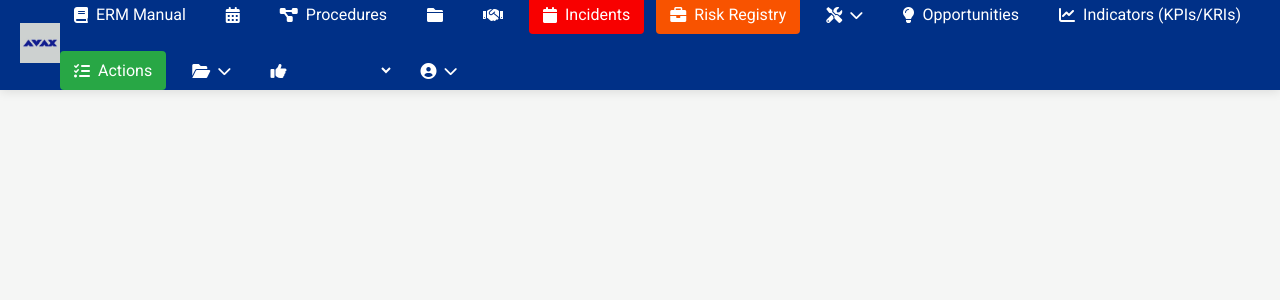
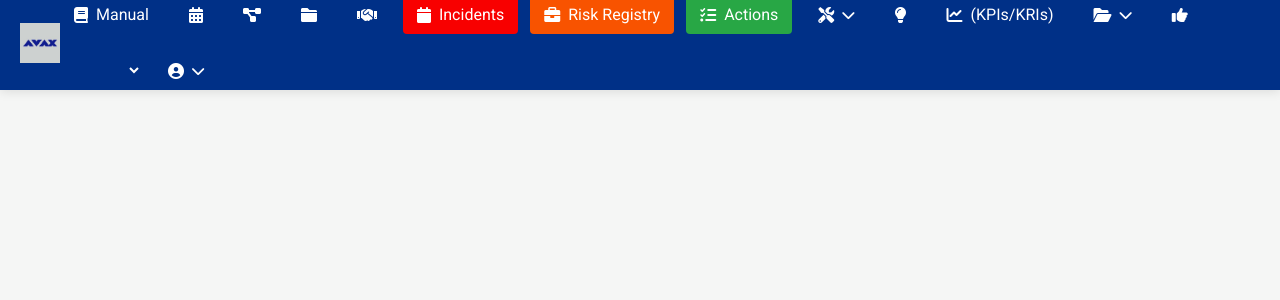
Before and after one commit to ahadjipanayis/ormproject, a Django app: template orm/templates/frontend.html in a window 1280 px wide. Shown: the top 300 px of the page. Run offline with Django 5.2, Linux system fonts and the light colour scheme; the template is opened without the code that fills it, so the values that code supplies are empty.

Commit message:
frontend

```diff
--- a/orm/templates/frontend.html
+++ b/orm/templates/frontend.html
@@ -269,7 +269,7 @@
         <div class="nav-menu">
             <!-- ERM Manual (Moved to First Position) -->
             <a href="javascript:void(0)" data-link="{{ home_link }}" class="btn" title="{% trans 'ERM Manual' %}" aria-label="{% trans 'View ERM Manual' %}">
-                <i class="fas fa-book"></i> {% trans "ERM Manual" %}
+                <i class="fas fa-book"></i> {% trans "Manual" %}
             </a>
 
             <!-- Calendar -->
@@ -279,7 +279,7 @@
 
             <!-- Procedures -->
             <a href="javascript:void(0)" data-link="/procedures/" class="btn" title="{% trans 'Procedures' %}" aria-label="{% trans 'View Procedures' %}">
-                <i class="fas fa-diagram-project"></i> {% trans "Procedures" %}
+                <i class="fas fa-diagram-project"></i> {% trans "" %}
             </a>
 
             <!-- Documents -->
@@ -301,7 +301,9 @@
             <a href="javascript:void(0)" data-link="/risks_new/" class="btn btn-risk" title="{% trans 'Risk Registry' %}" aria-label="{% trans 'View Risk Registry' %}">
                 <i class="fas fa-briefcase"></i> {% trans "Risk Registry" %}
             </a>
-
+            <a href="javascript:void(0)" data-link="actions/" class="btn btn-action" title="{% trans 'Actions' %}" aria-label="{% trans 'View Actions' %}">
+                <i class="fas fa-tasks"></i> {% trans "Actions" %}
+            </a>
             <!-- Tools Dropdown -->
             <div class="dropdown">
                 <button class="dropdown-btn" aria-label="{% trans 'Tools Options' %}"><i class="fas fa-tools"></i> {% trans "" %}</button>
@@ -322,18 +324,16 @@
 
             <!-- Opportunities -->
             <a href="javascript:void(0)" data-link="/opportunities/" class="btn" title="{% trans 'Opportunities' %}" aria-label="{% trans 'View Opportunities' %}">
-                <i class="fas fa-lightbulb"></i> {% trans "Opportunities" %}
+                <i class="fas fa-lightbulb"></i> {% trans "" %}
             </a>
 
             <!-- KPIs/KRIs -->
             <a href="javascript:void(0)" data-link="indicators/" class="btn" title="{% trans 'KPIs/KRIs' %}" aria-label="{% trans 'View KPIs/KRIs' %}">
-                <i class="fas fa-chart-line"></i> {% trans "Indicators" %} (KPIs/KRIs)
+                <i class="fas fa-chart-line"></i> {% trans "" %} (KPIs/KRIs)
             </a>
 
             <!-- Actions -->
-            <a href="javascript:void(0)" data-link="actions/" class="btn btn-action" title="{% trans 'Actions' %}" aria-label="{% trans 'View Actions' %}">
-                <i class="fas fa-tasks"></i> {% trans "Actions" %}
-            </a>
+
 
             {% if request.user.is_superuser or 'CTO' in request.user.userprofile.role or 'ALLIT' in request.user.userprofile.role or 'CFO' in request.user.userprofile.role or 'Internal Audit' in request.user.userprofile.role  %}
             <!-- IT Dropdown -->
```
